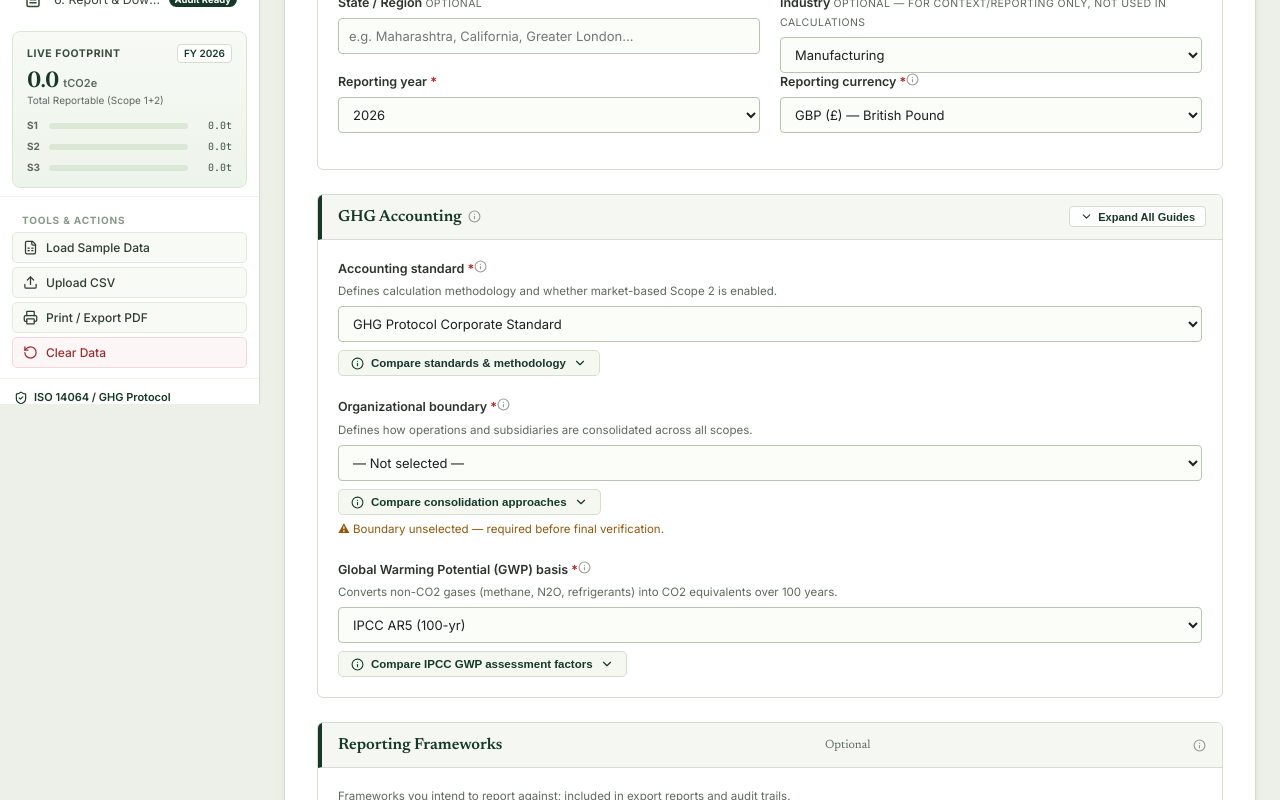
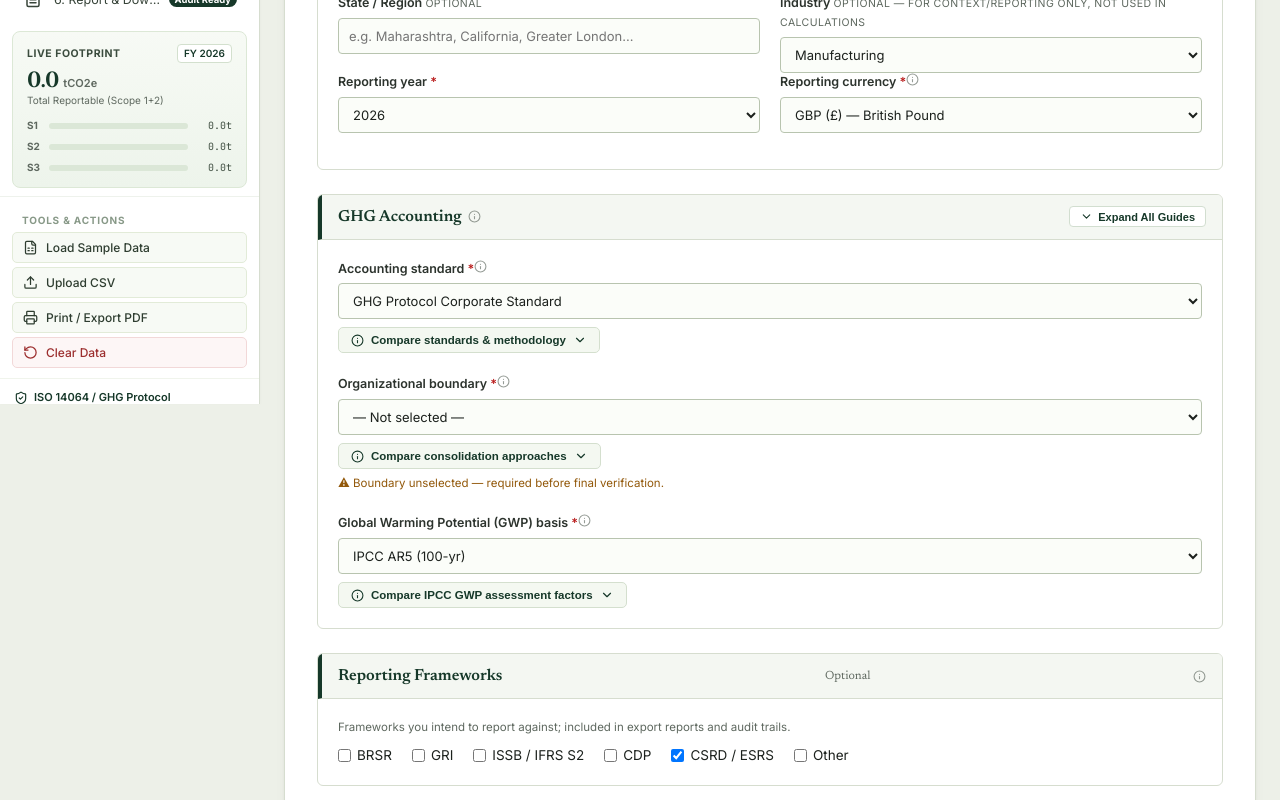
Before and after one commit to Shree999751/Carbon-Ledger, a React (Vite) app: page / in a window 1280 px wide. Shown: the part 396-1196 px from the top of the page. Built offline with nearby package versions, Linux system fonts and the light colour scheme.

Commit message:
Move field definitions into tooltip (i) button for standards, boundaries, and GWP

```diff
--- a/src/components/SetupTab.tsx
+++ b/src/components/SetupTab.tsx
@@ -180,11 +180,12 @@ export const SetupTab: React.FC<SetupTabProps> = ({ setup, onChange }) => {
           <div className="form-group">
             <label className="field-label">
               Accounting standard <span className="req">*</span>
-              <Tooltip content="Inventory framework & Scope 2 dual-reporting rules" showIcon />
+              <Tooltip
+                content="Defines calculation methodology and whether market-based Scope 2 is enabled."
+                showIcon
+                maxWidth={280}
+              />
             </label>
-            <div className="field-desc">
-              Defines calculation methodology and whether market-based Scope 2 is enabled.
-            </div>
             <select
               value={setup.accountingStandard}
               onChange={(e) => onChange({ accountingStandard: e.target.value as any })}
@@ -266,11 +267,12 @@ export const SetupTab: React.FC<SetupTabProps> = ({ setup, onChange }) => {
           <div className="form-group" style={{ marginTop: 22 }}>
             <label className="field-label">
               Organizational boundary <span className="req">*</span>
-              <Tooltip content="Consolidation rule for subsidiaries and joint operations" showIcon />
+              <Tooltip
+                content="Defines how operations and subsidiaries are consolidated across all scopes (Operational Control, Financial Control, Equity Share)."
+                showIcon
+                maxWidth={280}
+              />
             </label>
-            <div className="field-desc">
-              Defines how operations and subsidiaries are consolidated across all scopes.
-            </div>
             <select
               value={setup.boundary}
               onChange={(e) => onChange({ boundary: e.target.value as any })}
@@ -353,11 +355,12 @@ export const SetupTab: React.FC<SetupTabProps> = ({ setup, onChange }) => {
           <div className="form-group" style={{ marginTop: 22 }}>
             <label className="field-label">
               Global Warming Potential (GWP) basis <span className="req">*</span>
-              <Tooltip content="IPCC 100-year factors converting non-CO2 gases to CO2e" showIcon />
+              <Tooltip
+                content="Converts non-CO2 gases (methane, N2O, refrigerants) into CO2 equivalents over 100 years based on IPCC assessment reports."
+                showIcon
+                maxWidth={280}
+              />
             </label>
-            <div className="field-desc">
-              Converts non-CO2 gases (methane, N2O, refrigerants) into CO2 equivalents over 100 years.
-            </div>
             <select
               value={setup.gwpBasis}
               onChange={(e) => onChange({ gwpBasis: e.target.value as any })}
```
